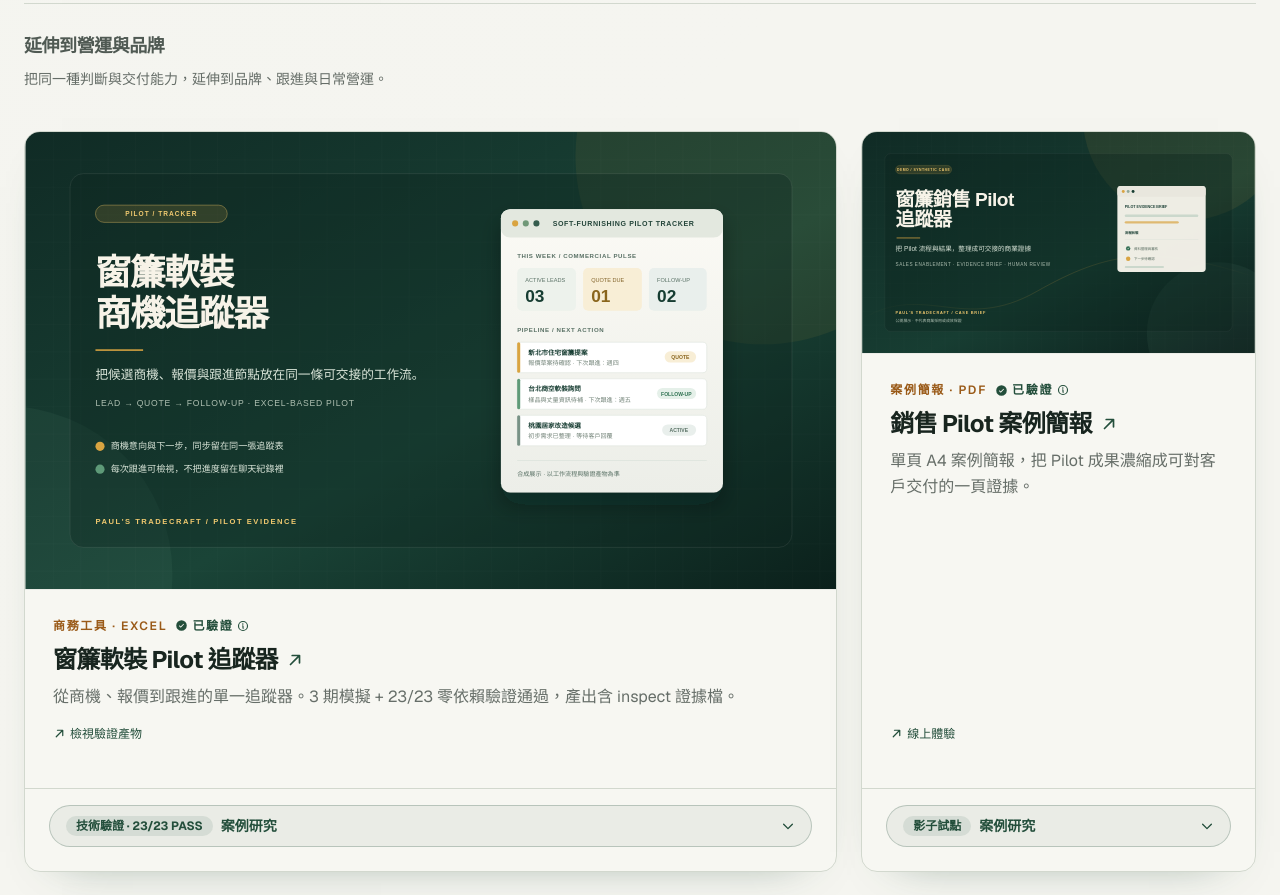
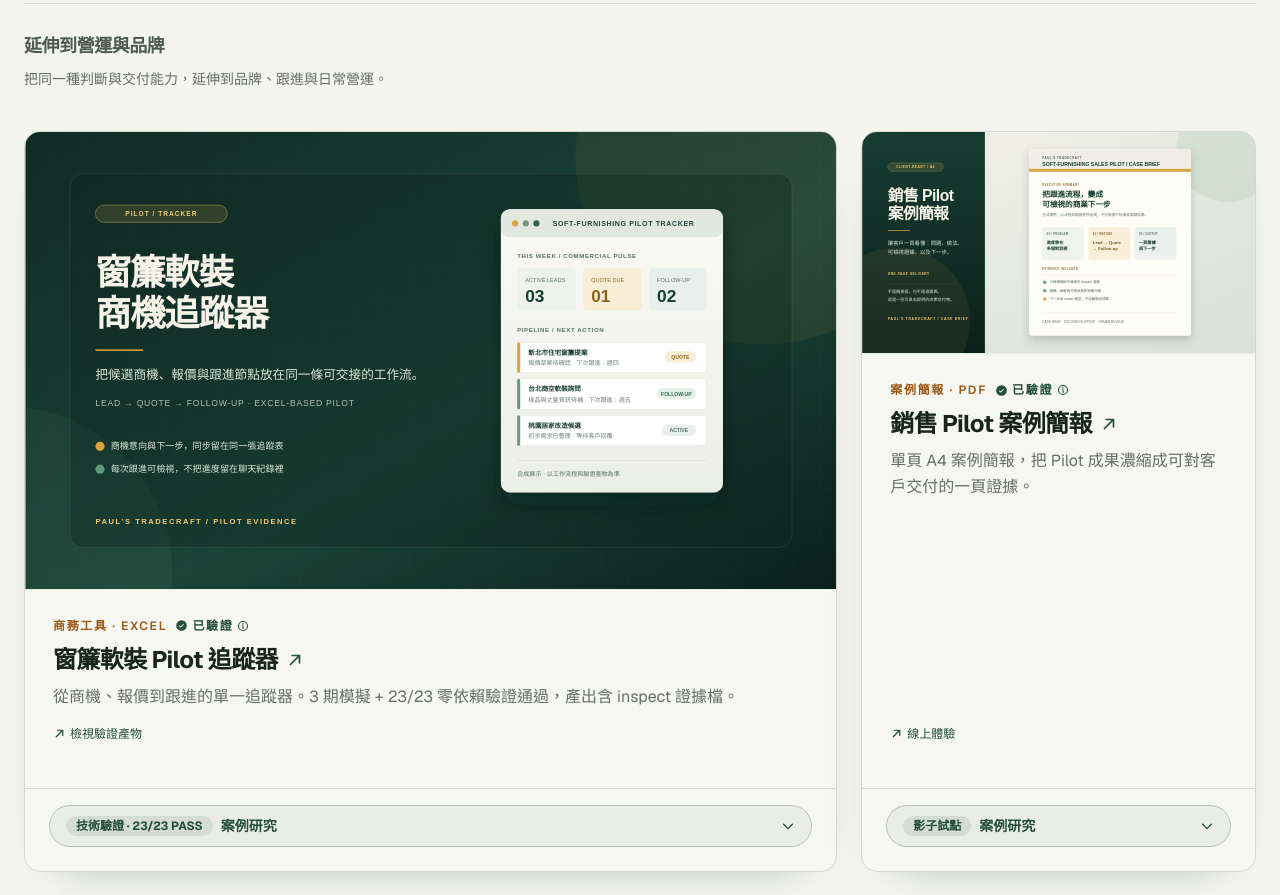
Before and after one commit to apchen1978/pauls-tradecraft, a React (Vite) app: page / in a window 1280 px wide. Shown: the part 7920-8815 px from the top of the page. Built offline with nearby package versions, Linux system fonts and the light colour scheme.

Commit message:
feat(works): differentiate sales pilot case brief cover

```diff
--- a/src/data/works.js
+++ b/src/data/works.js
@@ -159,7 +159,7 @@ export const works = [
     id: "casebrief",
     section: "operations",
     featuredRank: 2,
-    cover: "/images/cover-casebrief-v2.svg",
+    cover: "/images/cover-sales-pilot-casebrief-v3.svg",
     imageAlt: { zh: "銷售 Pilot 案例簡報", en: "Sales Pilot case brief" },
     span: "col-span-1",
     verified: true,
```
Also changed, not shown: public/images/cover-sales-pilot-casebrief-v3.svg (added).
